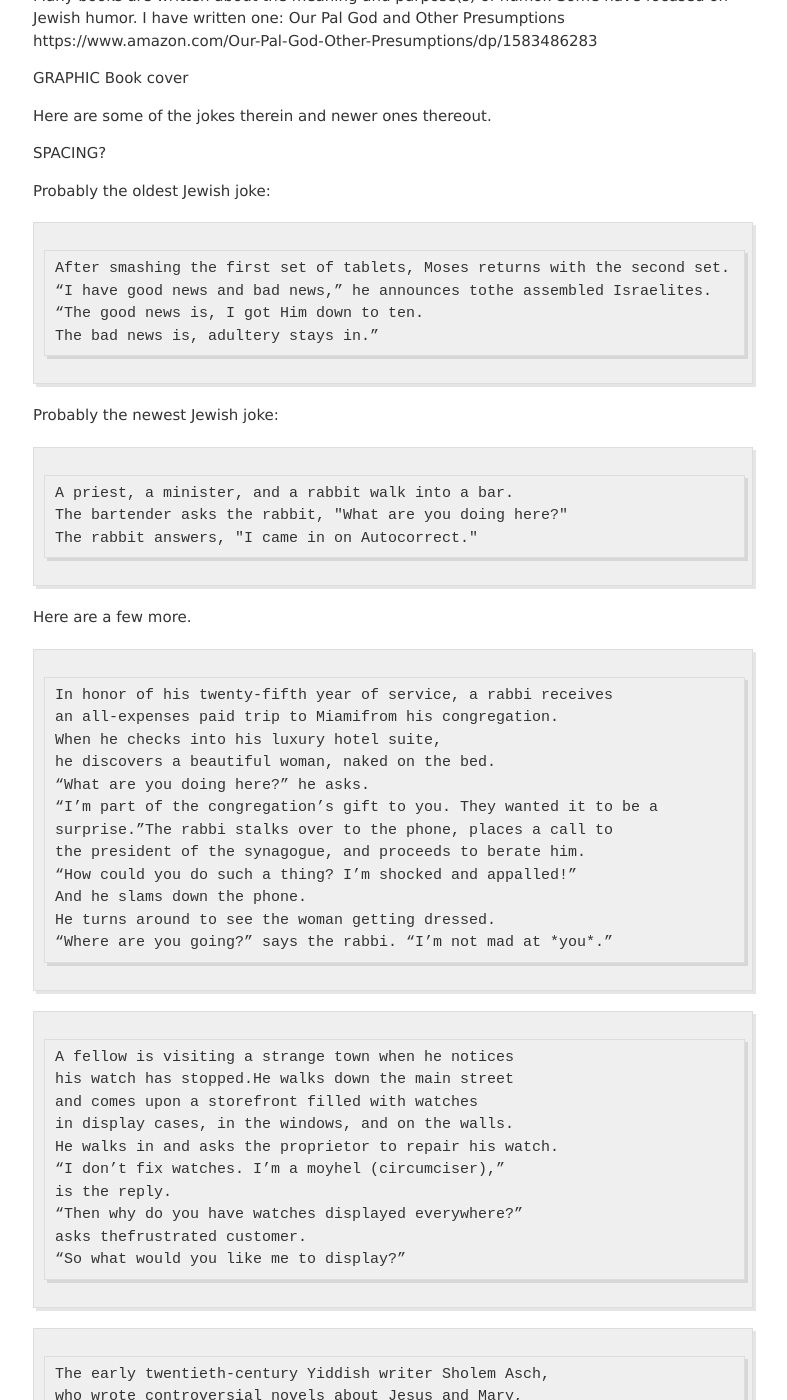
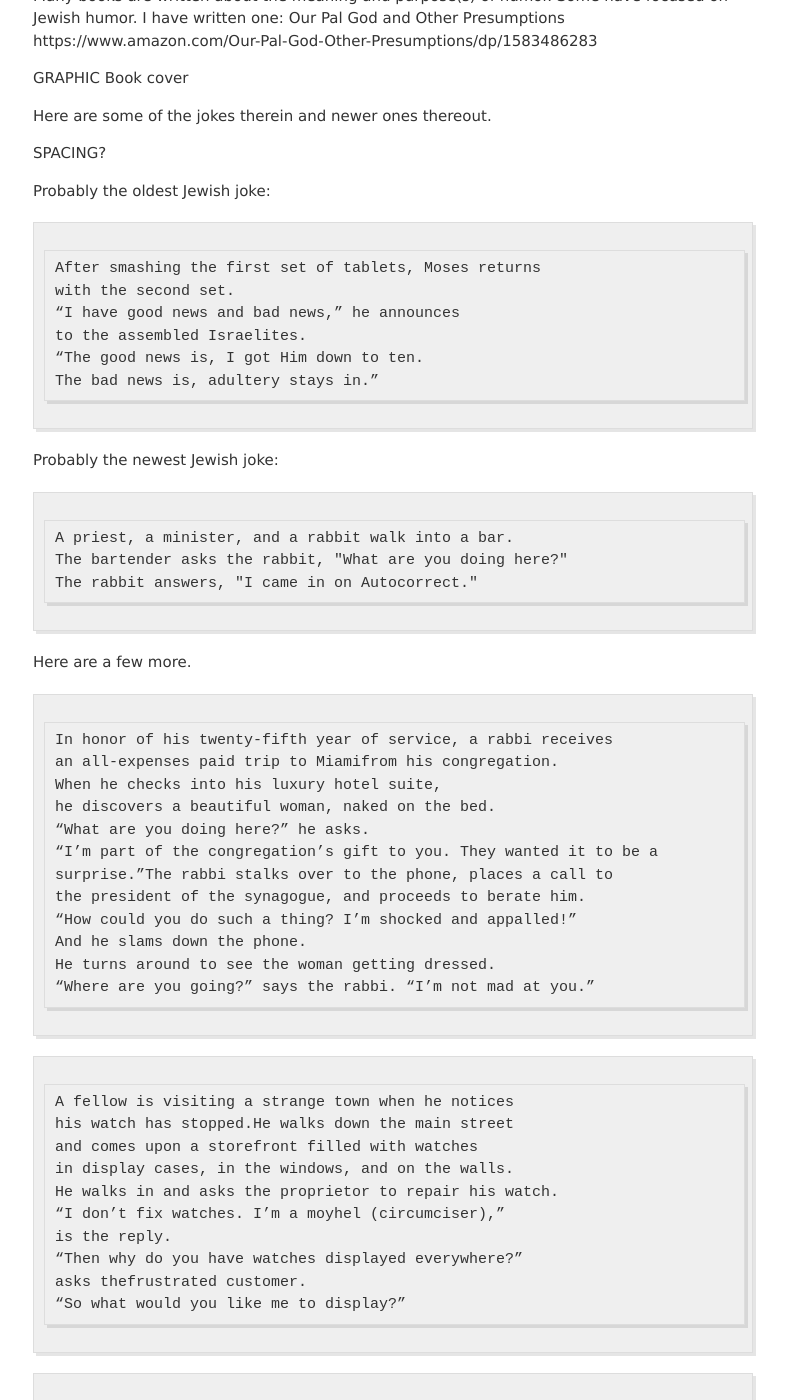
Before and after one commit to jvmallow/jvmallow.github.io, a Jekyll site: the page built from _posts/2025-05-31-Jewish_Humor.md, in a window 1280 px wide and 1400 px high, scrolled down 683 px. Shown: the whole window, without its empty margins (247-1034 px from the left). Built offline with Jekyll 4.4.1, drawn with Linux system fonts in a browser that asks for light colours; a script that is not in the unit is left out.

Commit message:
Update 2025-05-31-Jewish_Humor.md

```diff
--- a/_posts/2025-05-31-Jewish_Humor.md
+++ b/_posts/2025-05-31-Jewish_Humor.md
@@ -24,8 +24,10 @@ SPACING?
 Probably the oldest Jewish joke:
 
 ~~~
-After smashing the first set of tablets, Moses returns with the second set.
-“I have good news and bad news,” he announces tothe assembled Israelites.
+After smashing the first set of tablets, Moses returns
+with the second set.
+“I have good news and bad news,” he announces
+to the assembled Israelites.
 “The good news is, I got Him down to ten.
 The bad news is, adultery stays in.”
 ~~~
@@ -51,7 +53,7 @@ the president of the synagogue, and proceeds to berate him.
 “How could you do such a thing? I’m shocked and appalled!”
 And he slams down the phone.
 He turns around to see the woman getting dressed.
-“Where are you going?” says the rabbi. “I’m not mad at *you*.”
+“Where are you going?” says the rabbi. “I’m not mad at you.”
 ~~~
 
 ~~~
```
